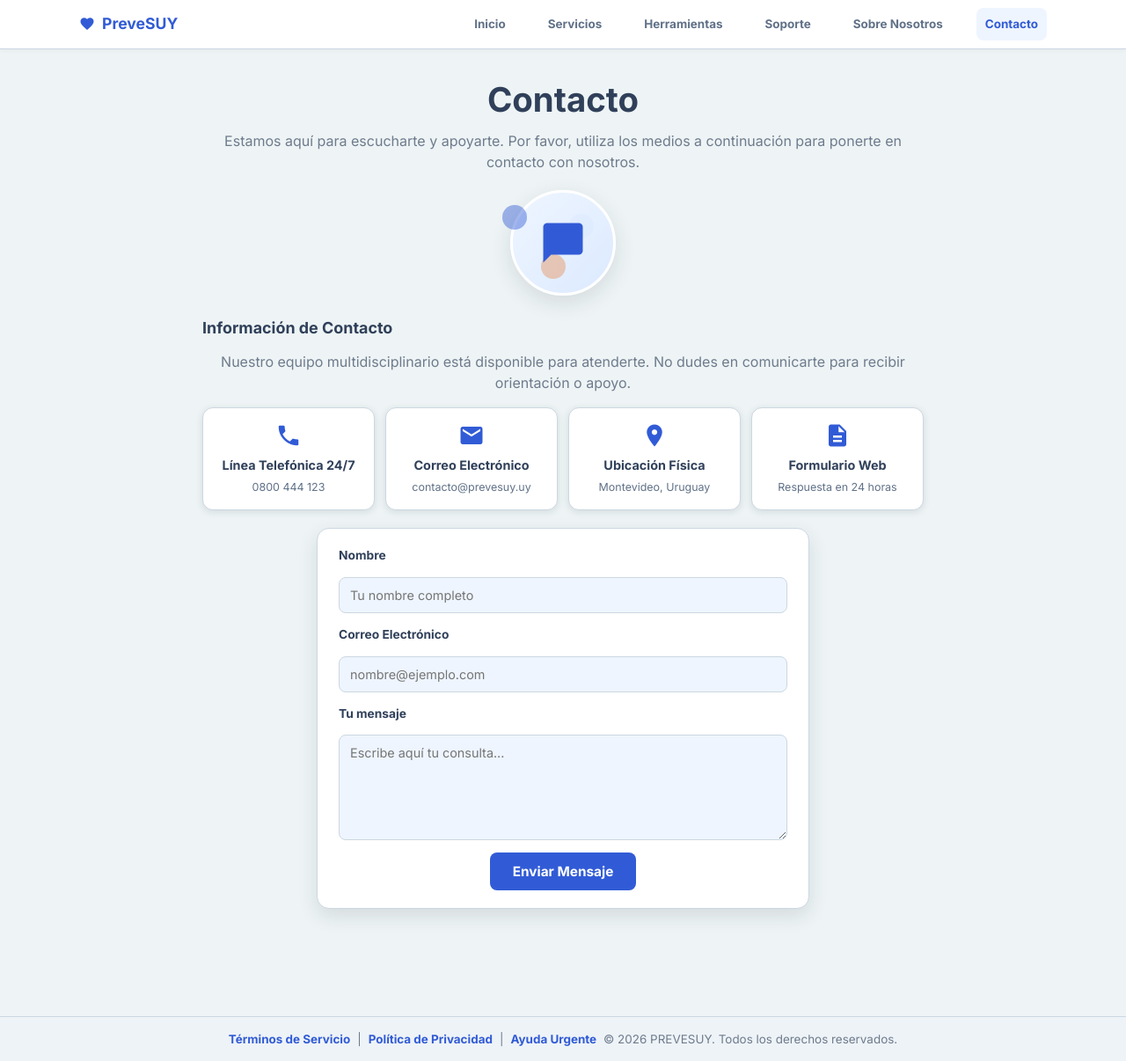
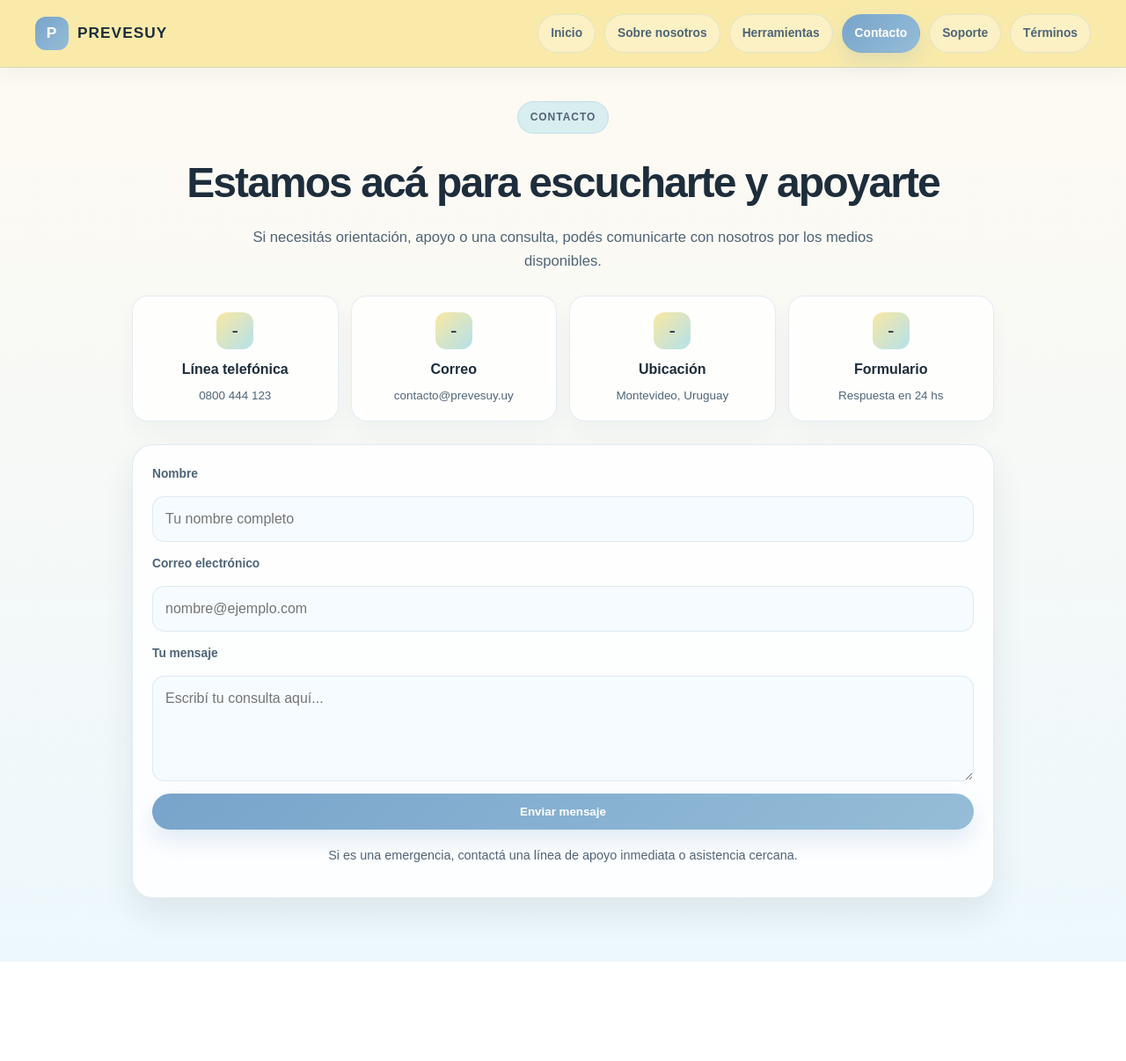
Before and after one commit to GuzmanExR/PreveSUy, a plain HTML site: page public/contactos.html in a window 1280 px wide. Shown: the whole page at 88% size. After the commit the page ends 1093 px from the top, so only its background shows below. Drawn offline with Linux system fonts and the light colour scheme.

Commit message:
actualizacion de contactos.html
se actualizó diseño, distribucion y paleta de colores

```diff
--- a/public/contactos.html
+++ b/public/contactos.html
@@ -3,301 +3,330 @@
 <head>
   <meta charset="UTF-8">
   <meta name="viewport" content="width=device-width, initial-scale=1.0">
-  <title>Contacto | PREVESUY</title>
-  <link href="https://fonts.googleapis.com/css2?family=Inter:wght@300;400;600;700&family=Material+Icons" rel="stylesheet">
+  <title>PREVESUY | Contacto</title>
   <style>
     :root {
-      --body-bg: #eef4f5;
-      --panel-bg: #ffffff;
-      --text: #30405a;
-      --muted: #607188;
-      --soft-muted: #6e7b8d;
-      --line: #ccd7e1;
-      --blue: #315bd6;
-      --blue-deep: #294aac;
-      --blue-soft: #dceaff;
-      --blue-light: #eef5ff;
-      --orange: #e8925a;
-      --shadow: rgba(20, 40, 60, .12);
-      --font: "Inter", "Arial", sans-serif;
+      --p1: #F9E8A2;
+      --p2: #B4E1EB;
+      --p3: #95BDD7;
+      --p4: #78A4CB;
+      --ink: #1d2d3b;
+      --muted: #4f6477;
+      --white: #ffffff;
+      --panel: #f6fbff;
+      --line: rgba(120, 164, 203, 0.24);
+      --shadow: 0 18px 36px rgba(29, 45, 59, 0.09);
+      --radius: 22px;
     }
 
     * { box-sizing: border-box; }
-
     body {
       margin: 0;
-      font-family: var(--font);
-      color: var(--text);
-      background: var(--body-bg);
-      line-height: 1.5;
+      font-family: Arial, Helvetica, sans-serif;
+      background: linear-gradient(180deg, #fffaf1 0%, #edf8fd 100%);
+      color: var(--ink);
+      line-height: 1.6;
+    }
+    a { text-decoration: none; color: inherit; }
+
+    .site-header {
+      position: sticky;
+      top: 0;
+      z-index: 20;
+      background: rgba(249, 232, 162, 0.9);
+      border-bottom: 1px solid rgba(120, 164, 203, 0.25);
+      box-shadow: 0 6px 20px rgba(28, 55, 77, 0.05);
     }
 
-    .topbar {
-      height: 56px;
-      background: #ffffff;
-      border-bottom: 1px solid var(--line);
-      display: flex;
-      align-items: center;
-      justify-content: center;
-      position: relative;
-      box-shadow: 0 2px 4px rgba(0,0,0,.04);
-    }
-
-    .topbar-inner {
-      width: min(1100px, calc(100vw - 40px));
+    .header-inner {
+      width: min(1200px, calc(100% - 32px));
+      margin: 0 auto;
+      padding: 16px 0;
       display: flex;
       align-items: center;
       justify-content: space-between;
-      gap: 24px;
+      gap: 16px;
     }
 
     .brand {
+      display: inline-flex;
+      align-items: center;
+      gap: 10px;
+      font-weight: 800;
+      letter-spacing: 0.06em;
+      font-size: 1.08rem;
+    }
+
+    .brand-mark {
+      width: 38px;
+      height: 38px;
+      border-radius: 12px;
+      display: inline-grid;
+      place-items: center;
+      background: linear-gradient(135deg, var(--p4), var(--p3));
+      color: var(--white);
+      font-weight: 700;
+    }
+
+    .site-nav {
       display: flex;
       align-items: center;
-      gap: 8px;
-      font-size: 1.1rem;
-      color: var(--blue);
-      font-weight: 800;
-      text-decoration: none;
-      white-space: nowrap;
+      gap: 10px;
+      flex-wrap: wrap;
     }
 
-    .brand .material-icons { font-size: 18px; color: var(--blue); }
-
-    .main-nav { display: flex; align-items: center; gap: 28px; flex-wrap: wrap; }
-
-    .main-nav a {
+    .site-nav a {
+      padding: 10px 14px;
+      border-radius: 999px;
+      font-size: 0.86rem;
+      font-weight: 700;
       color: var(--muted);
-      font-size: .84rem;
-      font-weight: 700;
-      text-decoration: none;
-      padding: 8px 10px;
-      border-radius: 8px;
-      transition: .2s ease;
+      background: rgba(255,255,255,0.3);
+      border: 1px solid rgba(120, 164, 203, 0.18);
+      transition: 0.2s ease;
     }
 
-    .main-nav a:hover, .main-nav a.active { color: var(--blue); background: var(--blue-light); }
-
-    .contact-page {
-      min-height: calc(100vh - 200px);
-      padding: 34px 20px 80px;
-      background: var(--body-bg);
+    .site-nav a:hover,
+    .site-nav a.active {
+      background: linear-gradient(135deg, var(--p4), var(--p3));
+      color: var(--white);
+      box-shadow: 0 10px 22px rgba(120, 164, 203, 0.2);
     }
 
-    .contact-shell {
-      width: min(820px, calc(100vw - 40px));
-      margin: 0 auto;
-      background: transparent;
+    .nav-toggle {
+      display: none;
+      width: 42px;
+      height: 42px;
+      border: 1px solid rgba(120, 164, 203, 0.2);
+      border-radius: 12px;
+      background: rgba(255,255,255,0.35);
+      cursor: pointer;
     }
 
-    .contact-title {
-      margin: 0 0 12px;
-      text-align: center;
-      font-size: clamp(2rem, 3vw, 2.7rem);
-      color: var(--text);
-      font-weight: 800;
-      line-height: 1.2;
+    .nav-toggle span {
+      display: block;
+      width: 18px;
+      height: 2px;
+      margin: 5px auto;
+      background: var(--ink);
+      border-radius: 10px;
     }
 
-    .contact-intro {
-      margin: 0 0 16px;
-      color: var(--soft-muted);
+    .page-shell {
+      width: min(980px, calc(100% - 32px));
+      margin: 0 auto;
+      padding: 38px 0 72px;
+    }
+
+    .page-hero {
       text-align: center;
+      margin-bottom: 26px;
+    }
+
+    .eyebrow {
+      display: inline-block;
+      padding: 8px 14px;
+      border-radius: 999px;
+      background: rgba(180, 225, 235, 0.5);
+      border: 1px solid rgba(120, 164, 203, 0.2);
+      font-size: 0.75rem;
+      font-weight: 800;
+      letter-spacing: 0.08em;
+      text-transform: uppercase;
+      color: var(--muted);
+    }
+
+    .page-hero h1 {
+      margin: 18px 0 10px;
+      font-size: clamp(2rem, 4vw, 3rem);
+      letter-spacing: -0.04em;
+    }
+
+    .page-hero p {
+      margin: 0 auto;
+      max-width: 760px;
+      color: var(--muted);
+      font-size: 1.04rem;
+    }
+
+    .contact-grid {
+      display: grid;
+      grid-template-columns: repeat(4, minmax(0, 1fr));
+      gap: 14px;
+      margin: 24px 0 26px;
+    }
+
+    .contact-card {
+      background: rgba(255,255,255,0.8);
+      border: 1px solid rgba(120, 164, 203, 0.2);
+      border-radius: 18px;
+      padding: 18px 14px;
+      text-align: center;
+      box-shadow: 0 12px 24px rgba(28, 55, 77, 0.04);
+    }
+
+    .contact-card .icon {
+      width: 42px;
+      height: 42px;
+      border-radius: 12px;
+      display: inline-grid;
+      place-items: center;
+      background: linear-gradient(135deg, var(--p1), var(--p2));
+      font-size: 1.4rem;
+      margin-bottom: 10px;
+    }
+
+    .contact-card h3 {
+      margin: 0 0 6px;
       font-size: 1rem;
     }
 
-    .contact-illustration { display: flex; align-items: center; justify-content: center; margin: 20px auto 24px; }
+    .contact-card p {
+      margin: 0;
+      color: var(--muted);
+      font-size: 0.84rem;
+    }
 
-    .contact-avatar {
-      width: 120px;
-      height: 120px;
-      border-radius: 50%;
-      background: linear-gradient(135deg, var(--blue-light), var(--blue-soft));
-      display: flex;
+    .contact-form-wrap {
+      background: rgba(255,255,255,0.84);
+      border: 1px solid rgba(120, 164, 203, 0.22);
+      border-radius: 24px;
+      padding: 22px;
+      box-shadow: var(--shadow);
+    }
+
+    .contact-form {
+      display: grid;
+      gap: 14px;
+    }
+
+    .contact-form label {
+      font-size: 0.86rem;
+      font-weight: 800;
+      color: var(--muted);
+    }
+
+    .contact-form input,
+    .contact-form textarea {
+      border: 1px solid rgba(120, 164, 203, 0.2);
+      border-radius: 14px;
+      background: var(--panel);
+      width: 100%;
+      padding: 12px 14px;
+      font: inherit;
+      color: var(--ink);
+      outline: none;
+    }
+
+    .contact-form textarea {
+      min-height: 120px;
+      resize: vertical;
+    }
+
+    .contact-form input:focus,
+    .contact-form textarea:focus {
+      border-color: var(--p4);
+      box-shadow: 0 0 0 4px rgba(120, 164, 203, 0.12);
+    }
+
+    .btn {
+      display: inline-flex;
       align-items: center;
       justify-content: center;
-      box-shadow: 0 8px 24px var(--shadow);
-      border: 3px solid #fff;
-      position: relative;
+      border: 0;
+      border-radius: 999px;
+      padding: 13px 18px;
+      background: linear-gradient(135deg, var(--p4), var(--p3));
+      color: var(--white);
+      font-weight: 800;
+      cursor: pointer;
+      box-shadow: 0 12px 24px rgba(120, 164, 203, 0.22);
     }
 
-    .contact-avatar::before, .contact-avatar::after {
-      content: '';
-      position: absolute;
-      width: 28px;
-      height: 28px;
-      border-radius: 50%;
-      background: var(--blue);
-      opacity: .25;
-      top: 14px;
-      left: -12px;
-      box-shadow: 44px 56px 0 var(--orange), 76px 10px 0 var(--blue-soft);
+    .footer-note {
+      margin-top: 18px;
+      text-align: center;
+      color: var(--muted);
+      font-size: 0.9rem;
     }
 
-    .contact-avatar .material-icons { color: var(--blue); font-size: 54px; position: relative; z-index: 2; }
-
-    .contact-info-title {
-      margin: 12px 0 12px;
-      color: var(--text);
-      font-weight: 800;
-      font-size: 1.12rem;
+    @media (max-width: 860px) {
+      .header-inner { position: relative; }
+      .nav-toggle { display: block; }
+      .site-nav {
+        display: none;
+        position: absolute;
+        top: calc(100% + 10px);
+        left: 0;
+        right: 0;
+        padding: 12px;
+        background: rgba(255,255,255,0.96);
+        border: 1px solid rgba(120, 164, 203, 0.2);
+        border-radius: 18px;
+        box-shadow: var(--shadow);
+      }
+      .site-nav.open {
+        display: flex;
+        flex-direction: column;
+        align-items: stretch;
+      }
+      .contact-grid { grid-template-columns: repeat(2, minmax(0,1fr)); }
     }
 
-    .contact-details {
-      display: grid;
-      grid-template-columns: repeat(4, minmax(140px, 1fr));
-      gap: 12px;
-      margin-top: 14px;
-    }
-
-    .contact-card {
-      border: 1px solid var(--line);
-      border-radius: 12px;
-      background: var(--panel-bg);
-      padding: 16px 12px;
-      display: flex;
-      flex-direction: column;
-      align-items: center;
-      justify-content: center;
-      text-align: center;
-      min-height: 110px;
-      box-shadow: 0 2px 8px var(--shadow);
-    }
-
-    .contact-card .material-icons { color: var(--blue); font-size: 30px; margin-bottom: 8px; }
-
-    .contact-card-title { margin: 0; font-size: .9rem; font-weight: 700; color: var(--text); }
-
-    .contact-card p { margin: 5px 0 0; color: var(--muted); font-size: .78rem; }
-
-    .contact-form-wrap {
-      background: var(--panel-bg);
-      border-radius: 14px;
-      border: 1px solid var(--line);
-      padding: 20px 24px;
-      max-width: 560px;
-      margin: 20px auto 0;
-      box-shadow: 0 8px 22px var(--shadow);
-    }
-
-    .contact-form { display: flex; flex-direction: column; gap: 14px; }
-
-    .contact-form label { font-size: .86rem; font-weight: 700; color: var(--text); }
-
-    .contact-form input, .contact-form textarea {
-      width: 100%;
-      border: 1px solid var(--line);
-      background: var(--blue-light);
-      border-radius: 8px;
-      color: var(--text);
-      padding: 11px 12px;
-      font-family: var(--font);
-      font-size: .9rem;
-      outline: none;
-      transition: border .2s, box-shadow .2s;
-    }
-
-    .contact-form textarea { min-height: 120px; resize: vertical; }
-
-    .contact-form input:focus, .contact-form textarea:focus { border-color: var(--blue); box-shadow: 0 0 0 3px rgba(49, 91, 214, .12); }
-
-    .contact-form button {
-      align-self: center;
-      border: none;
-      background: var(--blue);
-      color: #fff;
-      font-family: var(--font);
-      font-weight: 800;
-      font-size: .96rem;
-      border-radius: 8px;
-      padding: 12px 26px;
-      cursor: pointer;
-      transition: background .2s ease, transform .2s ease;
-    }
-
-    .contact-form button:hover { background: var(--blue-deep); transform: translateY(-2px); }
-
-    .contact-footer {
-      border-top: 1px solid var(--line);
-      margin-top: 42px;
-      background: #eef3f7;
-      color: var(--soft-muted);
-      font-size: .84rem;
-      padding: 15px 20px;
-      text-align: center;
-      display: flex;
-      flex-wrap: wrap;
-      justify-content: center;
-      gap: 8px;
-    }
-
-    .contact-footer a { color: var(--blue); text-decoration: none; font-weight: 700; }
-
-    @media (max-width: 900px) {
-      .contact-details { grid-template-columns: repeat(2, minmax(150px, 1fr)); }
-      .topbar-inner { width: min(100vw, calc(100vw - 30px)); }
-      .main-nav { gap: 12px; justify-content: center; }
-    }
-
-    @media (max-width: 680px) {
-      .contact-details { grid-template-columns: 1fr; }
-      .topbar { height: auto; min-height: 56px; padding: 10px 0; }
-      .topbar-inner { flex-wrap: wrap; justify-content: center; }
+    @media (max-width: 560px) {
+      .contact-grid { grid-template-columns: 1fr; }
     }
   </style>
 </head>
-<body>
-  <header class="topbar">
-    <div class="topbar-inner">
-      <a class="brand" href="menuPrincipal.html"><span class="material-icons">favorite</span>PreveSUY</a>
-      <nav class="main-nav">
-        <a href="menuPrincipal.html">Inicio</a>
-        <a href="servicios.html" aria-disabled="true">Servicios</a>
+<body data-page="contactos">
+  <header class="site-header">
+    <div class="header-inner">
+      <a href="../index.html" class="brand">
+        <span class="brand-mark">P</span>
+        PREVESUY
+      </a>
+      <button class="nav-toggle" type="button" aria-label="Abrir menú" aria-expanded="false">
+        <span></span><span></span><span></span>
+      </button>
+      <nav class="site-nav">
+        <a href="../index.html">Inicio</a>
+        <a href="sobreNosotros.html">Sobre nosotros</a>
         <a href="herramientas.html">Herramientas</a>
+        <a href="contactos.html" class="active">Contacto</a>
         <a href="soporteAyuda.html">Soporte</a>
-        <a href="sobreNosotros.html">Sobre Nosotros</a>
-        <a class="active" href="contactos.html">Contacto</a>
+        <a href="terminosCondiciones.html">Términos</a>
       </nav>
     </div>
   </header>
 
-  <main class="contact-page">
-    <section class="contact-shell">
-      <h1 class="contact-title">Contacto</h1>
-      <p class="contact-intro">Estamos aquí para escucharte y apoyarte. Por favor, utiliza los medios a continuación para ponerte en contacto con nosotros.</p>
-
-      <section class="contact-illustration" aria-label="Apoyo">
-        <div class="contact-avatar">
-          <span class="material-icons">chat_bubble</span>
-        </div>
+  <main class="page-shell">
+    <section class="page-hero">
+      <span class="eyebrow">Contacto</span>
+      <h1>Estamos acá para escucharte y apoyarte</h1>
+      <p>Si necesitás orientación, apoyo o una consulta, podés comunicarte con nosotros por los medios disponibles.</p>
     </section>
 
-      <section class="contact-info">
-        <h2 class="contact-info-title">Información de Contacto</h2>
-        <p class="contact-intro">Nuestro equipo multidisciplinario está disponible para atenderte. No dudes en comunicarte para recibir orientación o apoyo.</p>
-
-        <div class="contact-details">
+    <section class="contact-grid" aria-label="Canales de contacto">
       <article class="contact-card">
-            <span class="material-icons">phone</span>
-            <h3 class="contact-card-title">Línea Telefónica 24/7</h3>
+        <div class="icon">-</div>
+        <h3>Línea telefónica</h3>
         <p>0800 444 123</p>
       </article>
       <article class="contact-card">
-            <span class="material-icons">mail</span>
-            <h3 class="contact-card-title">Correo Electrónico</h3>
+        <div class="icon">-</div>
+        <h3>Correo</h3>
         <p>contacto@prevesuy.uy</p>
       </article>
       <article class="contact-card">
-            <span class="material-icons">location_on</span>
-            <h3 class="contact-card-title">Ubicación Física</h3>
+        <div class="icon">-</div>
+        <h3>Ubicación</h3>
         <p>Montevideo, Uruguay</p>
       </article>
       <article class="contact-card">
-            <span class="material-icons">description</span>
-            <h3 class="contact-card-title">Formulario Web</h3>
-            <p>Respuesta en 24 horas</p>
+        <div class="icon">-</div>
+        <h3>Formulario</h3>
+        <p>Respuesta en 24 hs</p>
       </article>
-        </div>
     </section>
 
     <section class="contact-form-wrap">
@@ -305,25 +334,18 @@
         <label for="nombre">Nombre</label>
         <input id="nombre" type="text" placeholder="Tu nombre completo">
 
-          <label for="correo">Correo Electrónico</label>
+        <label for="correo">Correo electrónico</label>
         <input id="correo" type="email" placeholder="nombre@ejemplo.com">
 
         <label for="mensaje">Tu mensaje</label>
-          <textarea id="mensaje" placeholder="Escribe aquí tu consulta..."></textarea>
+        <textarea id="mensaje" placeholder="Escribí tu consulta aquí..."></textarea>
 
-          <button type="button" onclick="alert('Mensaje enviado. Gracias por contactarte con PREVESUY.')">Enviar Mensaje</button>
+        <button type="button" class="btn" onclick="alert('Tu mensaje fue recibido. Gracias por contactarte con PREVESUY.')">Enviar mensaje</button>
       </form>
-      </section>
+      <p class="footer-note">Si es una emergencia, contactá una línea de apoyo inmediata o asistencia cercana.</p>
     </section>
   </main>
 
-  <footer class="contact-footer">
-    <a href="terminosCondiciones.html">Términos de Servicio</a>
-    <span>|</span>
-    <a href="terminosCondiciones.html">Política de Privacidad</a>
-    <span>|</span>
-    <a href="soporteAyuda.html">Ayuda Urgente</a>
-    <span>© 2026 PREVESUY. Todos los derechos reservados.</span>
-  </footer>
+  <script src="../assets/js/site.js"></script>
 </body>
 </html>
```
Lines whose indentation alone changed are shown as unchanged.
